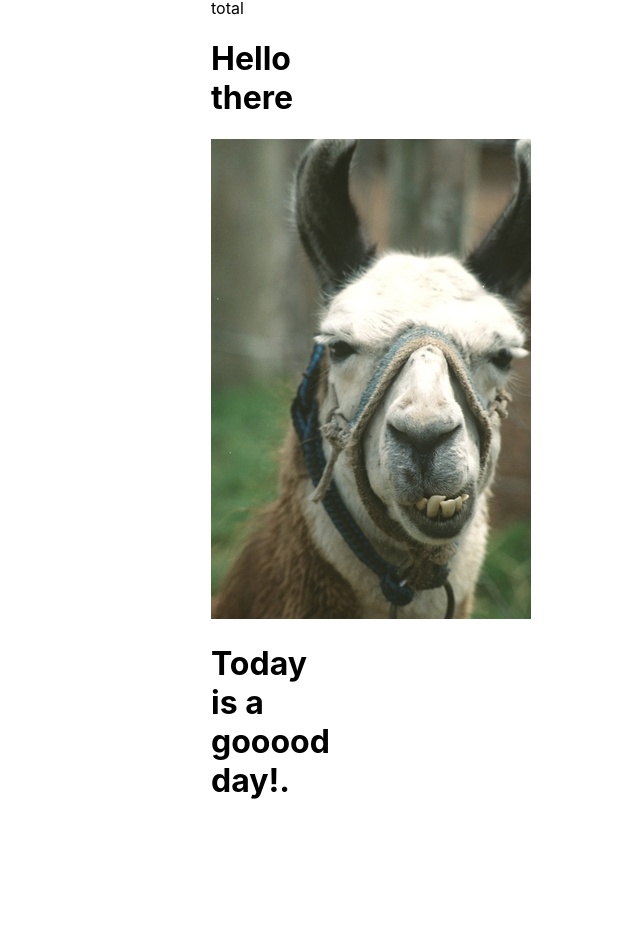
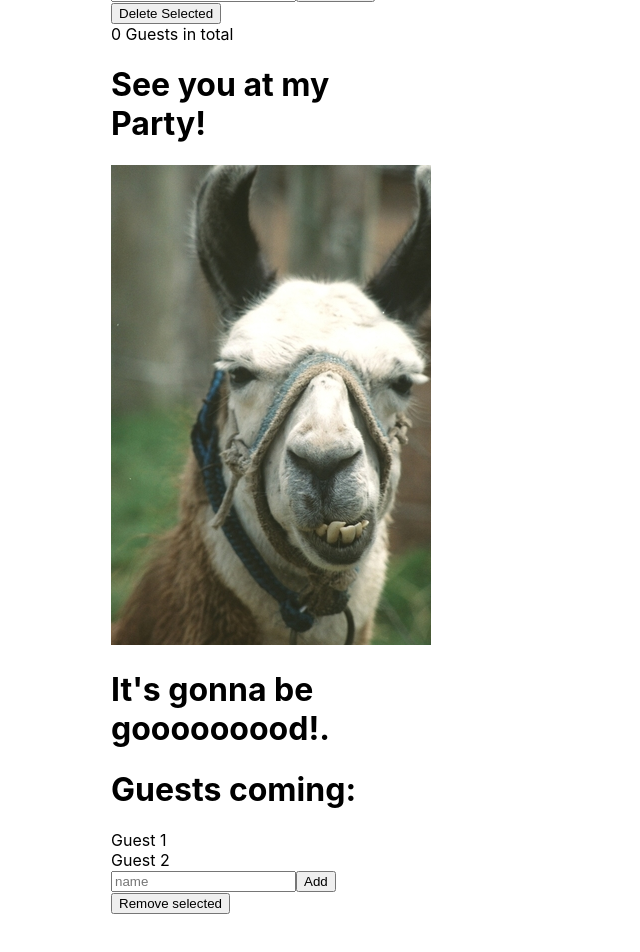
Before and after one commit to judithkuneth/react-guest-list, a React (Create React App) app: page / in a window 1280 px wide. Shown: the part 174-1126 px from the top of the page, without its empty margins (379-1019 px from the left). Before the commit the page ends 1046 px from the top, so only its background shows below. Built offline with nearby package versions, Linux system fonts and the light colour scheme.

Commit message:
Add second version App2.js

```diff
--- a/src/App.js
+++ b/src/App.js
@@ -64,6 +64,7 @@ function App() {
   }
   return (
     <>
+      <h1>Lama's Guest List</h1>,
       <GuestList
         guests={guests}
         checkGuests={checkGuests}
@@ -75,9 +76,9 @@ function App() {
       <button onClick={clearGuests}>Delete Selected </button>
       <div>{guests.length} Guests in total</div>
       <div>
-        <h1> Hello there</h1>
+        <h1> See you at my Party!</h1>
         <img src={Lama} alt=""></img>
-        <h1>Today is a gooood day!.</h1>
+        <h1>It's gonna be gooooooood!.</h1>
       </div>
     </>
   );
--- /dev/null
+++ b/src/App2.js
@@ -0,0 +1,27 @@
+import React, { useState, useRef } from 'react';
+import GuestList2 from './GuestList2';
+import { v4 as uuidv4 } from 'uuid';
+uuidv4();
+// import GuestList from './GuestList';
+
+export default function App2() {
+  const [guests, setGuests] = useState(['Guest 1', 'Guest 2']);
+  const firstNameRef = useRef();
+
+  function addGuest(e) {
+    const firstName = firstNameRef.current.value;
+    return setGuests((guests) => {
+      return [...guests, { firstname: firstName }];
+    });
+  }
+
+  return (
+    <>
+      <h1>Guests coming:</h1>
+      <GuestList2 guests={guests} />
+      <input ref={firstNameRef} placeholder="name"></input>
+      <button onClick={addGuest}>Add</button>
+      <button>Remove selected</button>
+    </>
+  );
+}
--- /dev/null
+++ b/src/GuestList2.js
@@ -0,0 +1,8 @@
+import React from 'react';
+import Person from './person.js';
+
+export default function GuestList2({ guests }) {
+  return guests.map((person) => {
+    return <Person person={person} />;
+  });
+}
--- a/src/index.css
+++ b/src/index.css
@@ -4,7 +4,7 @@ head {
 
 body {
   margin: 0;
-  padding: 50px 590px;
+  padding: 50px 490px;
   font-family: -apple-system, BlinkMacSystemFont, 'Segoe UI', 'Roboto', 'Oxygen',
     'Ubuntu', 'Cantarell', 'Fira Sans', 'Droid Sans', 'Helvetica Neue',
     sans-serif;
--- a/src/index.js
+++ b/src/index.js
@@ -2,10 +2,12 @@ import React from 'react';
 import ReactDOM from 'react-dom';
 import './index.css';
 import App from './App';
+import App2 from './App2.js';
 
 ReactDOM.render(
   <React.StrictMode>
     <App />
+    <App2 />
   </React.StrictMode>,
   document.getElementById('root'),
 );
--- /dev/null
+++ b/src/person.js
@@ -0,0 +1,5 @@
+import React from 'react';
+
+export default function Person({ person }) {
+  return <div> {person} </div>;
+}
```
